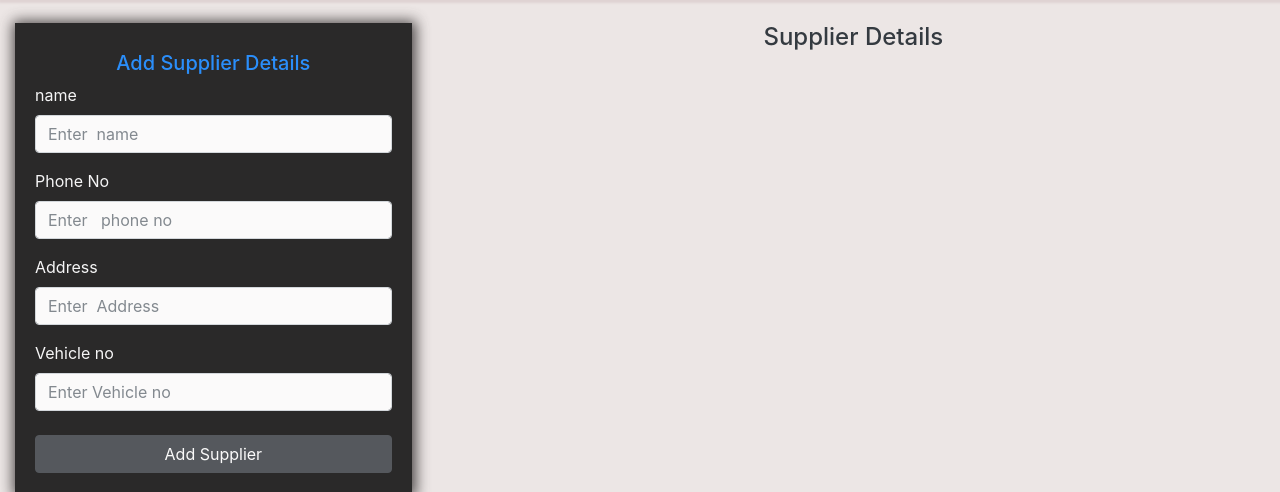
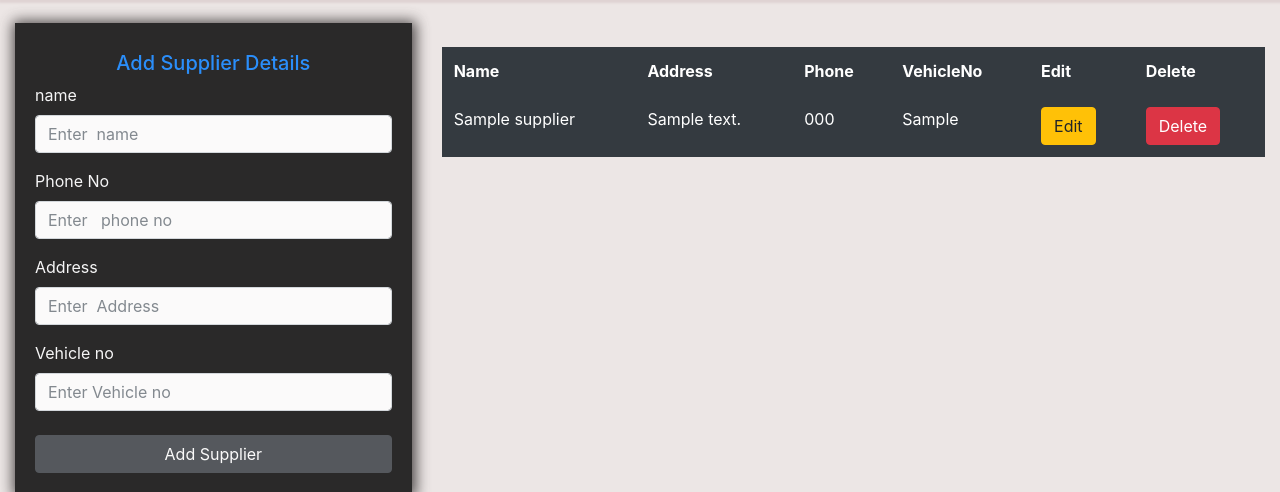
Before and after one commit to Ajiharan/phpFinalyearProject, a PHP site: page /Suppliers.php in a window 1280 px wide. Shown: the part 77-569 px from the top of the page. Run offline with PHP 8.4, Linux system fonts and the light colour scheme; a user stored in the database is signed in; tables that the repository leaves empty hold one stand-in row (values such as "Sample post"); some libraries are stand-ins or nearby versions.

Commit message:
add table for suppliers

```diff
--- a/Suppliers.php
+++ b/Suppliers.php
@@ -50,16 +50,64 @@ if(!isset($_SESSION['aid'])){
                         </form>
                     </div>
                 </div>
+                <script>
+                     function getSuppliersData(){
+                            $(document).ready(function(){
+
+                               $.ajax({
+                                   url:"./server/viewSupplierTable.php",
+                                   type:"GET",
+                                   dataType: "html",
+                                   success:function(d){
+                                       $(".user-table").html(d);
+                                   }
+                               });
+
+                       });
+                      }
+                </script>
                 <div class="col-md-8 col-sm-12 ">
                     <div class="user-table table-responsive">
                         <h4 class="text-dark text-center">Supplier  Details</h4>
-
+                        <script>
+                            getSuppliersData();
+                        </script>
                     </div>
                 </div>
             </div>
         </div>
 <script src="js/jquery.js"></script>
 <script src="js/jquery.validate.js"></script>
+<script>
+
+
+     function deleteSupplierDetails(id){
+                swal({
+                    title: "Are you sure?",
+                    text: "Once deleted, you will not be able to recover this user data!",
+                    icon: "warning",
+                    buttons: true,
+                    dangerMode: true,
+                    })
+                    .then((willDelete) => {
+                    if (willDelete) {
+                        $.ajax({
+                            url:"./server/deleteSupplier.php",
+                            type:"POST",
+                            data:{id:id},
+                            success:function(d){
+                                getSuppliersData();
+                                swal("Poof! Your imaginary file has been deleted!", {icon: "success",});
+                            }
+                        });
+
+                    } else {
+                        swal("Your user data is safe!");
+                    }
+                });
+            }
+
+</script>
 <script>
     $(document).ready(function(){
 
@@ -72,6 +120,7 @@ if(!isset($_SESSION['aid'])){
                 success:function(d){
                   document.querySelector("#frm").reset();
                   if(d==200){
+                    getSuppliersData();
                     $("#log_error").text("");
                     $("#log_success").text("Sucessfullly Added");
 
--- a/header/UserHeader.php
+++ b/header/UserHeader.php
@@ -48,6 +48,7 @@
 
 
 
+<script src="https://unpkg.com/sweetalert/dist/sweetalert.min.js"></script>
 <script src="https://kit.fontawesome.com/a076d05399.js"></script>
 <script src="https://code.jquery.com/jquery-3.5.1.slim.min.js" integrity="sha384-DfXdz2htPH0lsSSs5nCTpuj/zy4C+OGpamoFVy38MVBnE+IbbVYUew+OrCXaRkfj" crossorigin="anonymous"></script>
 <script src="https://cdn.jsdelivr.net/npm/popper.js@1.16.1/dist/umd/popper.min.js" integrity="sha384-9/reFTGAW83EW2RDu2S0VKaIzap3H66lZH81PoYlFhbGU+6BZp6G7niu735Sk7lN" crossorigin="anonymous"></script>
--- /dev/null
+++ b/server/viewSupplierTable.php
@@ -0,0 +1,55 @@
+<?php
+    session_start();
+    include('DBConnection.php');
+
+?>
+
+<?php
+
+    $result="<table class='table table-borderless  table-hover table-dark mt-4'>
+    <thead class='thead-dark'>
+        <tr>
+            <th scope='col'>Name</th>
+            <th scope='col'>Address</th>
+            <th scope='col'>Phone</th>
+            <th scope='col'>VehicleNo</th>
+            <th scope='col'>Edit</th>
+            <th scope='col'>Delete</th>
+        </tr>
+    </thead>
+    <tbody>";
+ try{
+     $active=1;
+     $deactive=0;
+    $sql="select * from suppliers";
+    $res=$con->prepare($sql);
+    $res->execute();
+    $tot=$res->rowCount();
+    if($tot > 0){
+        $supplier=$res->fetchAll();
+       foreach( $supplier as $row){
+        $result.= "<tr>
+            <td>".$row->name."</td>
+            <td>".$row->address."</td>
+            <td>".$row->phone."</td>
+            <td>".$row->vehicleNo."</td>";
+
+             $result.="<td><button class='btn btn-warning'
+               >Edit</button></td>";
+
+            $result.="<td><button class='btn btn-danger' onclick='deleteSupplierDetails($row->id)' >Delete</button></td>
+            <tr/>";
+       }
+      $result.="
+       </tbody></table>";
+       echo  $result;
+    }else{
+       echo "<h4 class='text-center text-danger'>Records are not available</h4>";
+    }
+
+
+}catch(PDOException $e){
+    echo "Error".$e->getMessage();
+}
+
+?>
```
Also changed, not shown: server/deleteSupplier.php (added, +22 -0 lines).
